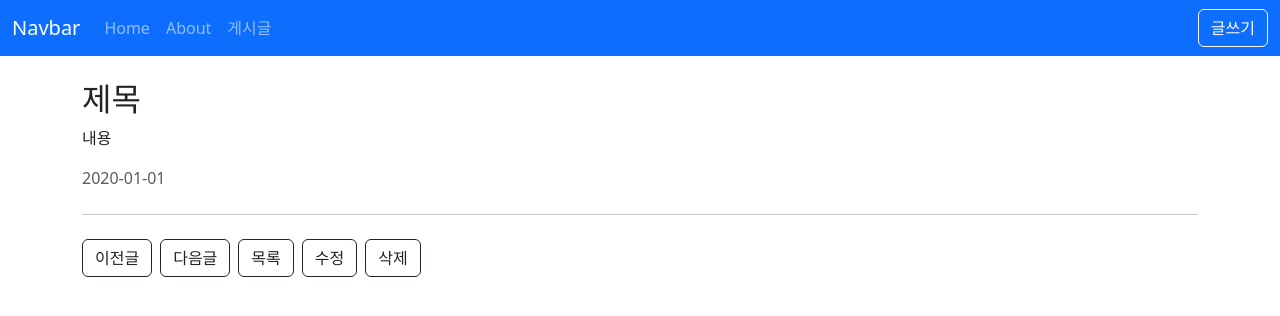
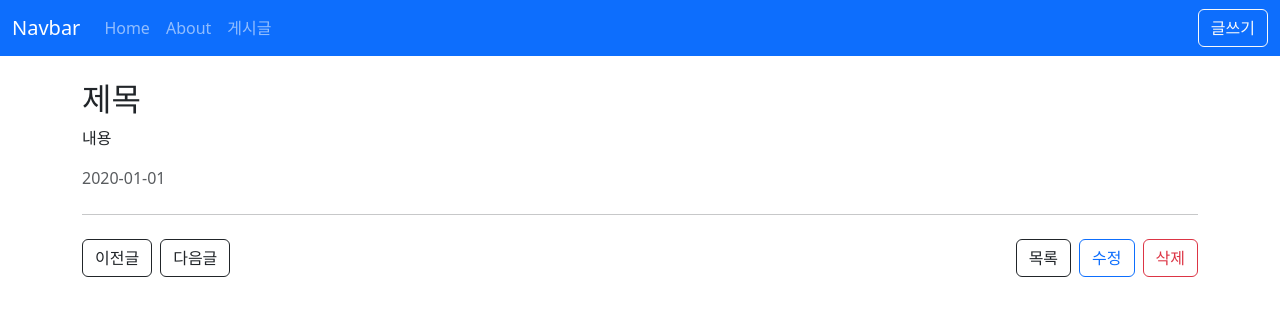
Before and after one commit to Woochang1132/vue3-project, a Vue app: page /posts/1 in a window 1280 px wide. Shown: the top 316 px of the page. Built offline with nearby package versions, Linux system fonts and the light colour scheme.

Commit message:
[개발] 상세 > 목록, 수정 페이지 router 설정

```diff
--- a/src/views/posts/PostDetailView.vue
+++ b/src/views/posts/PostDetailView.vue
@@ -11,19 +11,29 @@
       <div class="col-auto">
         <button class="btn btn-outline-dark">다음글</button>
       </div>
+      <div class="col-auto me-auto"></div>
       <div class="col-auto">
-        <button class="btn btn-outline-dark">목록</button>
+        <button class="btn btn-outline-dark" @click="goListPage">목록</button>
       </div>
       <div class="col-auto">
-        <button class="btn btn-outline-dark">수정</button>
+        <button class="btn btn-outline-primary" @click="goEditPage">
+          수정
+        </button>
       </div>
       <div class="col-auto">
-        <button class="btn btn-outline-dark">삭제</button>
+        <button class="btn btn-outline-danger">삭제</button>
       </div>
     </div>
   </div>
 </template>
 
-<script setup></script>
+<script setup>
+import { useRouter } from 'vue-router';
+
+const router = useRouter();
+
+const goListPage = () => router.push({ name: 'PostList' });
+const goEditPage = () => router.push({ name: 'PostEidt' });
+</script>
 
 <style lang="scss" scoped></style>
```
